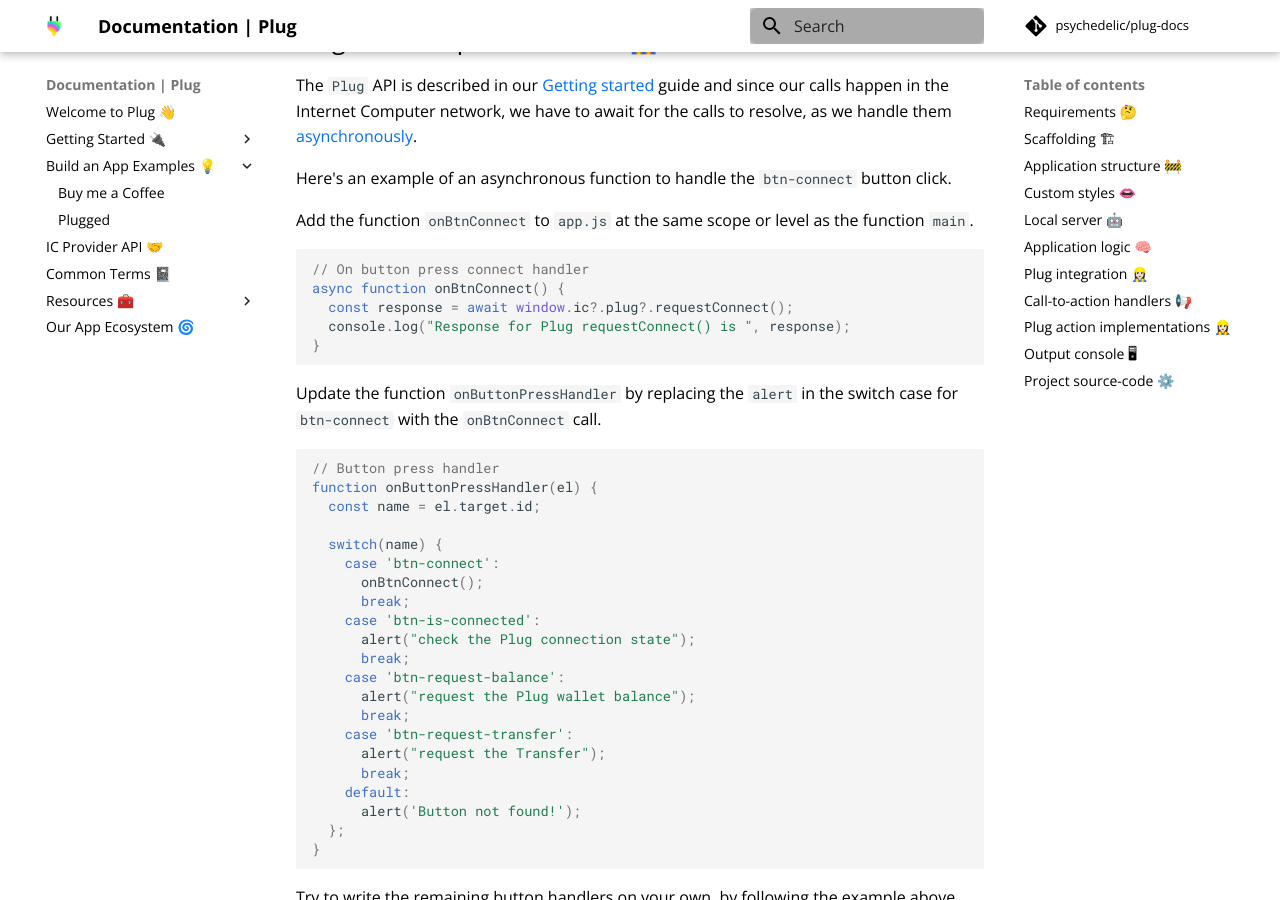
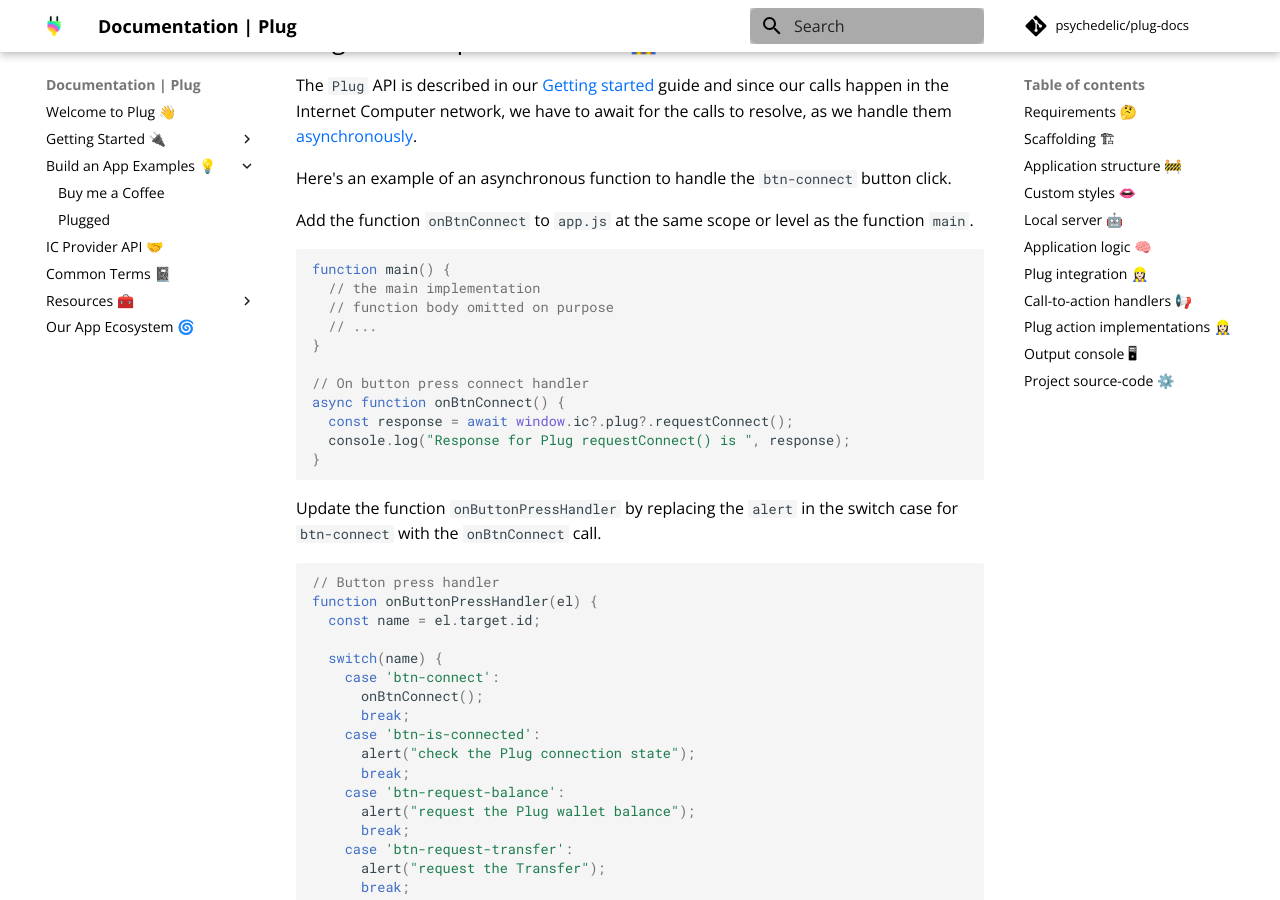
Before and after one commit to Psychedelic/plug-docs, an MkDocs documentation site: the page built from docs/build-an-app-examples/build-app-plugged.md, in a window 1280 px wide and 900 px high, scrolled down 8974 px. Built offline with MkDocs 1.6.1 and Material for MkDocs 9.7.7, drawn with Linux system fonts in a browser that asks for light colours; comment, search, counter and statistics services are not loaded.

Commit message:
docs: ✏️  main placeholder to exemplify scope

````diff
--- a/docs/build-an-app-examples/build-app-plugged.md
+++ b/docs/build-an-app-examples/build-app-plugged.md
@@ -409,6 +409,12 @@
 Add the function `onBtnConnect` to `app.js` at the same scope or level as the function `main`.
 
 ```js
+function main() {
+  // the main implementation
+  // function body omitted on purpose
+  // ...
+}
+
 // On button press connect handler
 async function onBtnConnect() {
   const response = await window.ic?.plug?.requestConnect();
````
